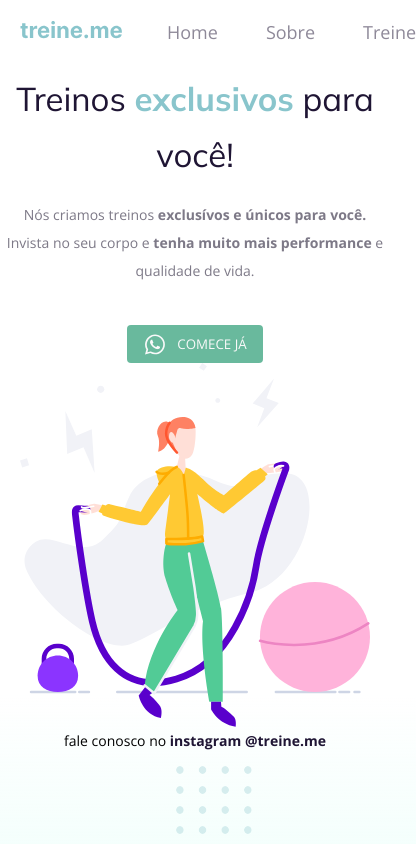
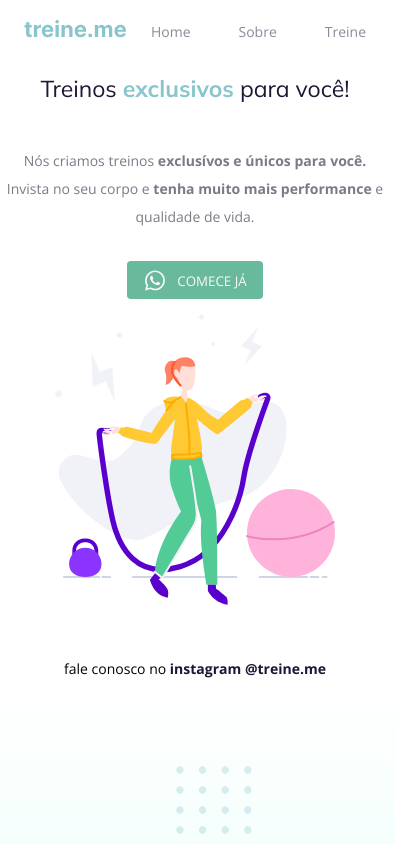
Before and after one commit to RafaeL-Malaquias/Projeto-02, a plain HTML site: page index.html in a window 390 px wide. Shown: the whole page, 416 px wide, since content can reach past the window. Drawn offline with nearby package versions, Linux system fonts and the light colour scheme.

Commit message:
Update style.css

```diff
--- a/style.css
+++ b/style.css
@@ -98,7 +98,7 @@ button:hover{
 
 #balls {
     position: fixed;
-    right: 0;
+    right: 50%;
     bottom: 0;
 
 }
@@ -134,11 +134,7 @@ footer a {
         flex-direction: column;
     }
     h1 {
-        font-size: 3.3rem;
-    }
-    section p {
-        margin-top: -1rem;
-        margin-bottom: 4rem;
+        font-size: 2.3rem;
     }
     .text {
         text-align: center;
@@ -151,16 +147,18 @@ footer a {
     }
 
    main > img {
-        width: 100%;
+        margin-top: 1.5rem;
+        width: 80%;
     }
 
     nav {
+        font-size: 1.4rem;
         margin: 0 auto;
-        gap: 4.5rem;
+        gap: 2.5rem;
 
     }
     footer {
-        margin-top: 0;
+        margin-top: 5.0rem;
     }
     #balls {
         position: absolute;
```
